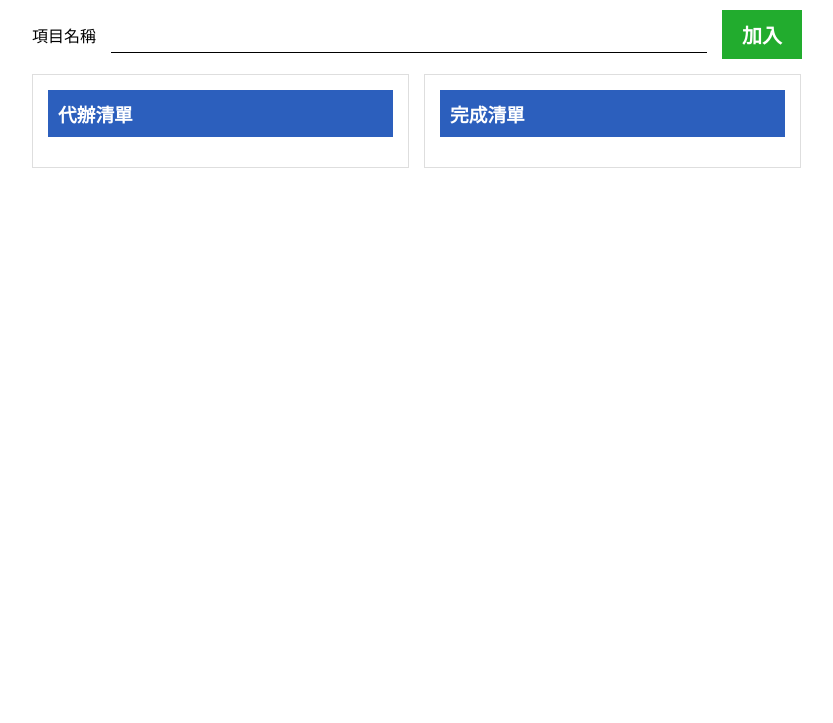
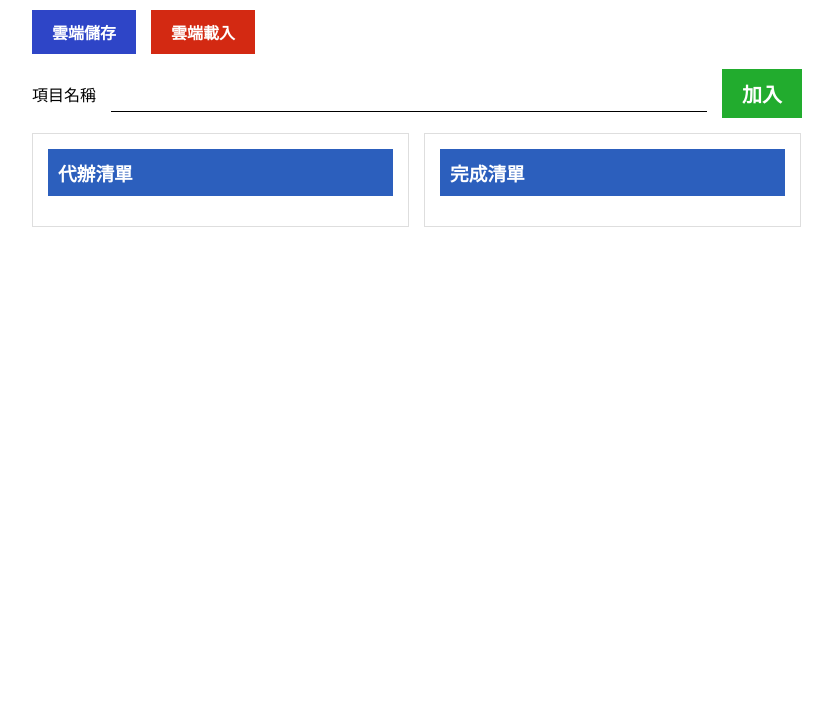
Before and after one commit to jkray29/html0320, a plain HTML site: page dist/0905todo.html in a window 1280 px wide. Shown: the part 77-800 px from the top of the page, without its empty margins (223-1056 px from the left). Drawn offline with nearby package versions, Linux system fonts and the light colour scheme; some packages are replaced by stand-ins of ours; a script that the page names is missing.

Commit message:
0612資料上傳功能

```diff
--- a/dist/0905todo.html
+++ b/dist/0905todo.html
@@ -13,6 +13,10 @@
     <div id="app" v-cloak>
         <div class="container" style="margin-top:15px;">
             <h1 class="slogan">TODO LIST</h1>
+            <div class="cloud-func">
+                <button class="cloud-save" @click="doSaveCloud">雲端儲存</button>
+                <button class="cloud-load" @click="doLoadCloud">雲端載入</button>
+            </div>
             <div class="todo-input">
                 <label for="item-name">項目名稱</label>
                 <input type="text" id="item-name" v-model="itemValue" ref="itemValue">
@@ -22,7 +26,7 @@
                 <div class="pending-item">
                     <h3 class="slogan">代辦清單</h3>
                     <ul id="pending-item">
-                        <li v-for="(item, itemIndex) in pending">
+                        <li v-for="(item, itemIndex) in pending" @click="toDone(itemIndex)">
                             <label for="">{{ item }}</label>
                             <i @click="doRemove(itemIndex)">&times;</i>
                         </li>
--- a/dist/css/todo.css
+++ b/dist/css/todo.css
@@ -111,4 +111,30 @@ a {
   width: calc(50% - 8px);
   border: 1px solid #dedede;
   padding: 15px;
+}
+
+.cloud-func {
+  display: flex;
+  gap: 15px;
+}
+.cloud-func button {
+  border: 0;
+  padding: 10px 20px;
+  font-size: 16px;
+  font-weight: 700;
+  cursor: pointer;
+}
+.cloud-func button.cloud-save {
+  background-color: #2e45c7;
+  color: #fff;
+}
+.cloud-func button.cloud-save:hover {
+  background-color: #6e81ec;
+}
+.cloud-func button.cloud-load {
+  background-color: rgb(211, 41, 18);
+  color: #fff;
+}
+.cloud-func button.cloud-load:hover {
+  background-color: rgb(250, 78, 56);
 }/*# sourceMappingURL=todo.css.map */
--- a/dist/js/todo_vue.js
+++ b/dist/js/todo_vue.js
@@ -61,6 +61,33 @@ let vm = Vue.createApp({
         update() {
             database.set('todo-pending', this.pending);
             database.set('todo-done', this.done);
+
+        },
+        doSaveCloud() {
+            Swal.fire({
+                title: '儲存到雲端',
+                text: '請輸入 UID',
+                input: 'text',
+                showCancelButton: true,
+                confirmButtonText: '儲存',
+                cancelButtonText: '先不要'
+            }).then(response => {
+                if (response.value) {
+                    let params = {
+                        action: 'todo',
+                        uid: response.value,
+                        data: {
+                            pending: this.pending,
+                            done: this.done
+                        }
+                    }
+
+                    console.log(params);
+                }
+            });
+        },
+        doLoadCloud() {
+            console.log('load');
         }
     },
     mounted() {
--- a/dist/scss/todo.scss
+++ b/dist/scss/todo.scss
@@ -114,3 +114,34 @@
         padding: 15px;
     }
 }
+
+.cloud-func {
+    display: flex;
+    gap: 15px;
+
+    button {
+        border: 0;
+        padding: 10px 20px;
+        font-size: 16px;
+        font-weight: 700;
+        cursor: pointer;
+
+        &.cloud-save {
+            background-color: #2e45c7;
+            color: #fff;
+
+            &:hover {
+                background-color: #6e81ec;
+            }
+        }
+
+        &.cloud-load {
+            background-color: rgb(211, 41, 18);
+            color: #fff;
+
+            &:hover {
+                background-color: rgb(250, 78, 56);
+            }
+        }
+    }
+}
```
Also changed, not shown: dist/0607ajax.html (added, +104 -0 lines), 1 other file.
